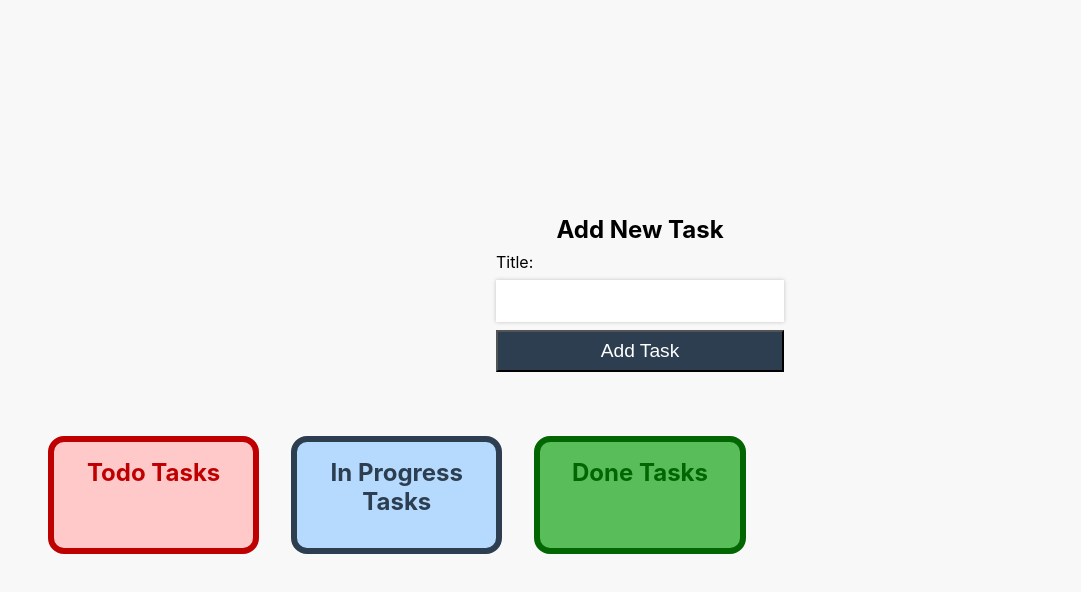
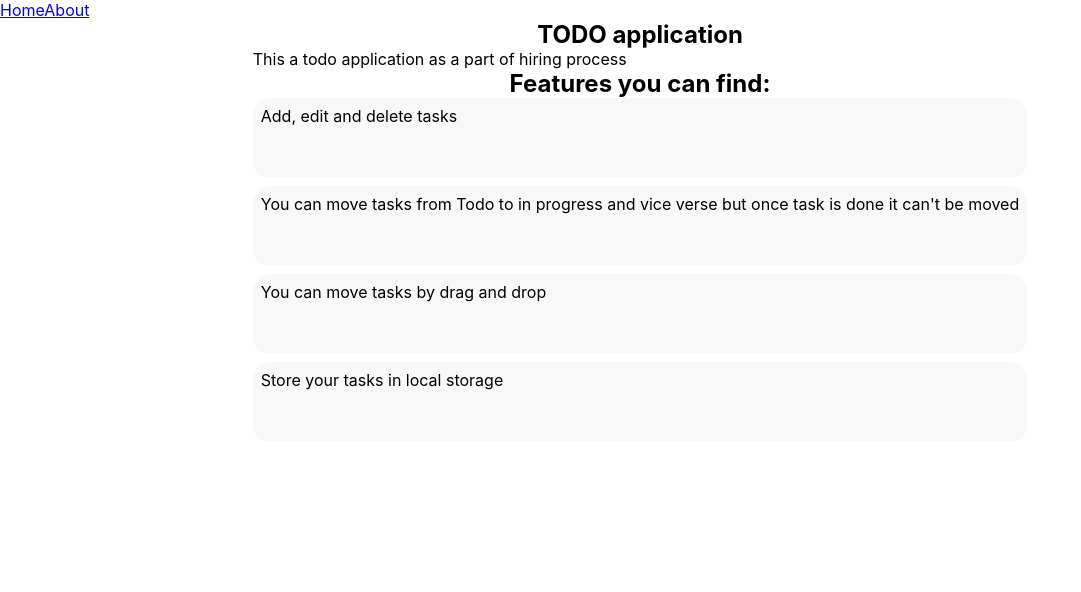
Before and after one commit to Ahmed-Elbessfy/todo-refilex-react, a React (Create React App) app: page /about in a window 1280 px wide. Shown: the top 592 px of the page, without its empty margins (0-1081 px from the left). Built offline with nearby package versions, Linux system fonts and the light colour scheme.

Commit message:
add Header comp & Home & About pages
- Create Header comp. to contain navbar
- Create Home & About pages
- Add Home & About pages content
- modify App comp. to fit the new changes

```diff
--- a/src/App.js
+++ b/src/App.js
@@ -1,17 +1,19 @@
 import { AppProvider } from "./context/TasksContext";
 
 import "./App.css";
-import Tasks from "./components/Tasks";
-import AddTask from "./components/AddTask";
+import { BrowserRouter, Route, Routes } from "react-router-dom";
+import Home from "./pages/Home";
+import About from "./pages/About";
 
 function App() {
   return (
     <AppProvider>
-      <main className="App">
-        {/* add new task form  */}
-        <AddTask />
-        <Tasks />
-      </main>
+      <BrowserRouter>
+        <Routes>
+          <Route path="/" element={<Home />} />
+          <Route path="/about" element={<About />} />
+        </Routes>
+      </BrowserRouter>
     </AppProvider>
   );
 }
--- /dev/null
+++ b/src/components/Header.js
@@ -0,0 +1,19 @@
+import React from "react";
+import { Link } from "react-router-dom";
+
+const Header = () => {
+  return (
+    <header>
+      <nav>
+        <Link to="/" exact>
+          Home
+        </Link>
+        <Link to="/about" exact>
+          About
+        </Link>
+      </nav>
+    </header>
+  );
+};
+
+export default Header;
--- /dev/null
+++ b/src/pages/About.js
@@ -0,0 +1,28 @@
+import React from "react";
+import Header from "../components/Header";
+
+const About = () => {
+  return (
+    <>
+      <Header />
+      <main>
+        <section>
+          <h1>TODO application</h1>
+          <p>This a todo application as a part of hiring process</p>
+          <h2>Features you can find:</h2>
+          <ol>
+            <li>Add, edit and delete tasks</li>
+            <li>
+              You can move tasks from Todo to in progress and vice verse but
+              once task is done it can't be moved
+            </li>
+            <li>You can move tasks by drag and drop</li>
+            <li>Store your tasks in local storage</li>
+          </ol>
+        </section>
+      </main>
+    </>
+  );
+};
+
+export default About;
--- /dev/null
+++ b/src/pages/Home.js
@@ -0,0 +1,19 @@
+import React from "react";
+import AddTask from "../components/AddTask";
+import Header from "../components/Header";
+import Tasks from "../components/Tasks";
+
+const Home = () => {
+  return (
+    <>
+      <Header />
+      <main className="App">
+        {/* add new task form  */}
+        <AddTask />
+        <Tasks />
+      </main>
+    </>
+  );
+};
+
+export default Home;
```
